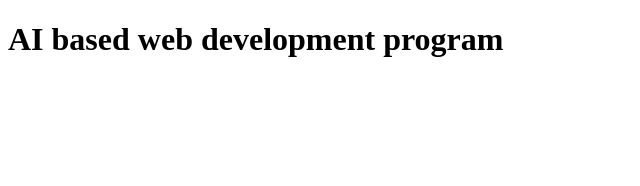
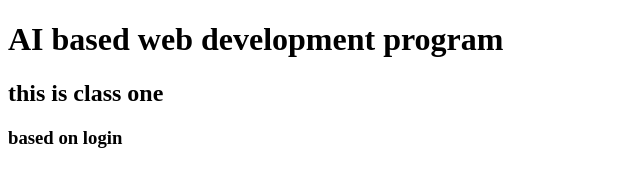
Before and after one commit to Javakar04/repository, a plain HTML site: page index.html in a window 1280 px wide. Shown: the whole page, without its empty margins (0-640 px from the left). Drawn offline with Linux system fonts and the light colour scheme.

Commit message:
second command

```diff
--- a/index.html
+++ b/index.html
@@ -7,5 +7,7 @@
 </head>
 <body>
     <h1>AI based web development program</h1>
+    <h2>this is class one</h2>
+    <h3>based on login</h3>
 </body>
 </html>
```
